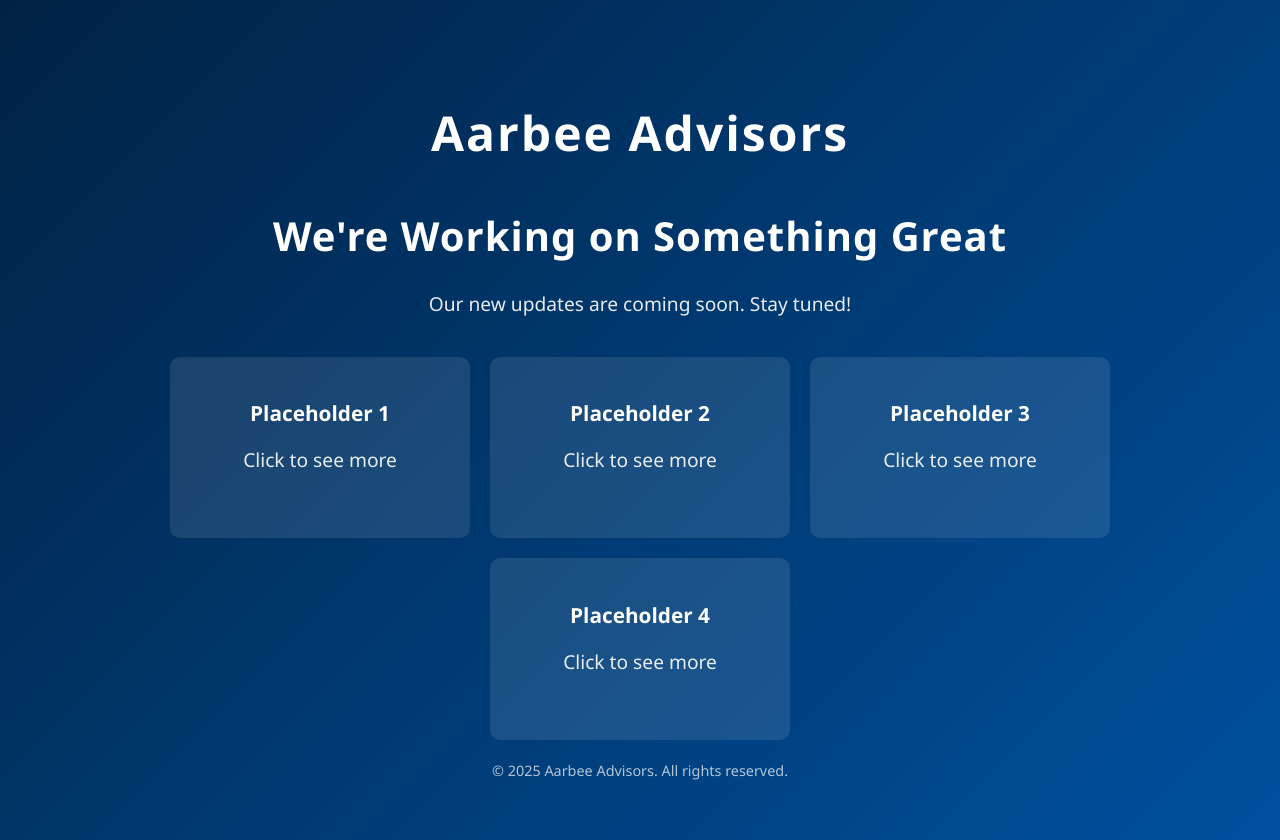
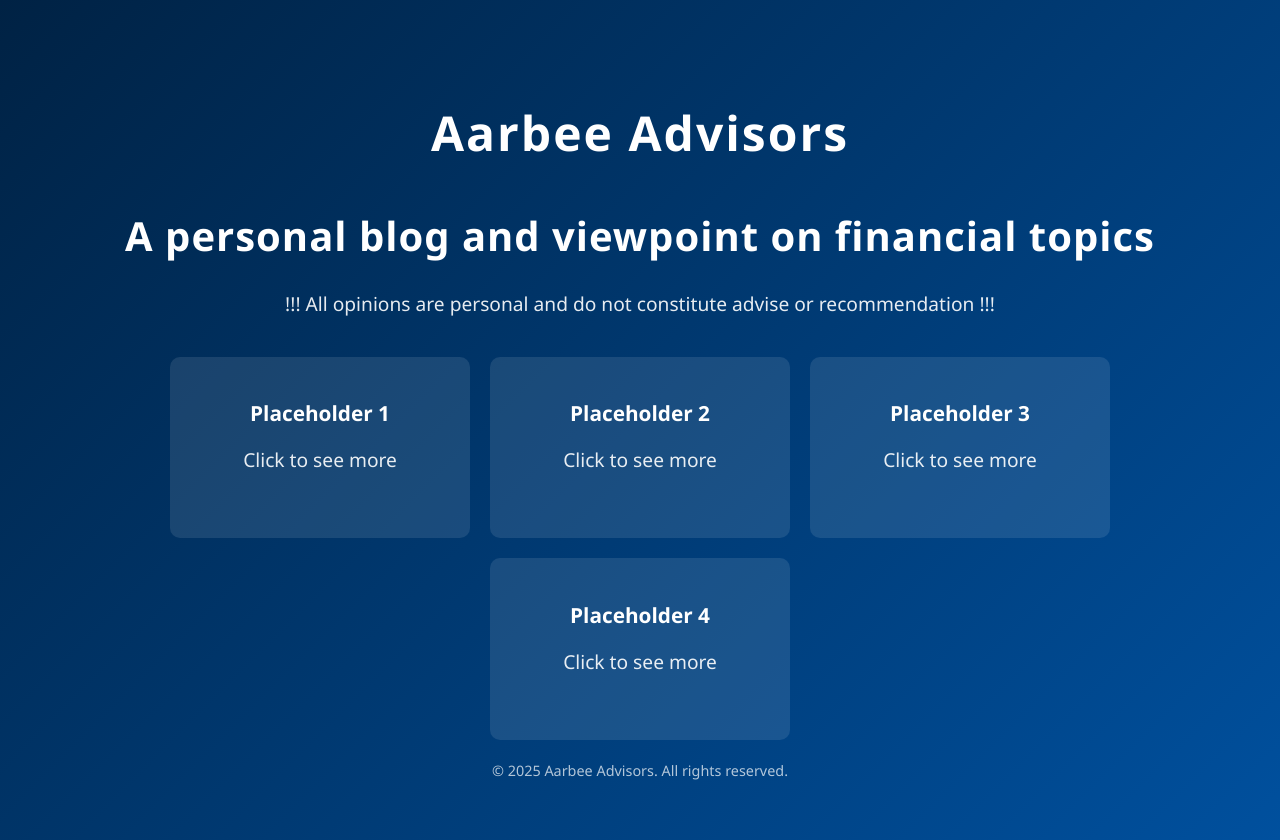
Before and after one commit to naveenluhach/aarbeeadvisors, a plain HTML site: page index.html in a window 1280 px wide. Drawn offline with Linux system fonts and the light colour scheme.

Commit message:
Update index.html

```diff
--- a/index.html
+++ b/index.html
@@ -135,8 +135,8 @@
   <!-- Homepage Hero -->
   <div class="hero" id="home">
     <div class="logo">Aarbee Advisors</div>
-    <h1>We're Working on Something Great</h1>
-    <p>Our new updates are coming soon. Stay tuned!</p>
+    <h1>A personal blog and viewpoint on financial topics</h1>
+    <p>!!! All opinions are personal and do not constitute advise or recommendation !!!</p>
 
     <div class="placeholders">
       <div class="placeholder" onclick="openSection('section1')">
```
